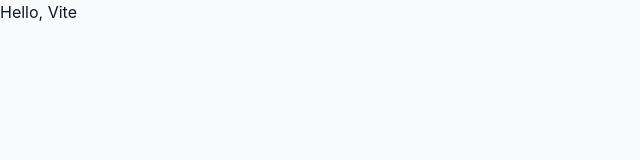
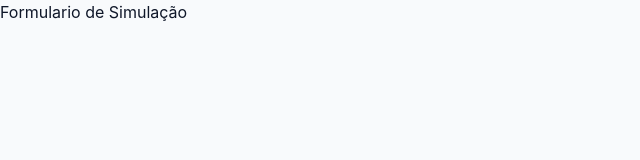
Before and after one commit to Otaviocuriel/dio-ai-react-frontend, a React (Vite) app in the folder planejaIA/: page / in a window 1280 px wide. Shown: the top 160 px of the page, without its empty margins (0-640 px from the left). Built offline with nearby package versions, Linux system fonts and the light colour scheme.

Commit message:
feat: Configurando as Rotas da Aplicação com React DOM

```diff
--- a/planejaIA/package.json
+++ b/planejaIA/package.json
@@ -14,6 +14,7 @@
     "@tailwindcss/vite": "^4.3.1",
     "react": "^19.2.7",
     "react-dom": "^19.2.7",
+    "react-router-dom": "^7.18.0",
     "tailwindcss": "^4.3.1"
   },
   "devDependencies": {
--- a/planejaIA/src/App.tsx
+++ b/planejaIA/src/App.tsx
@@ -1,11 +1,11 @@
+import { RouterProvider } from "react-router-dom"
+
+import { router } from './router'
+
 function App() {
 
   return (
-    <>
-    <h1>
-      Hello, Vite
-    </h1>
-    </>
+    <RouterProvider router={router} />
   )
 }
 
--- /dev/null
+++ b/planejaIA/src/router.tsx
@@ -0,0 +1,20 @@
+import { createBrowserRouter } from 'react-router-dom'
+
+export const router = createBrowserRouter([
+  {
+    children: [
+      {
+        path: '/',
+        element: <h1> Formulario de Simulação </h1>,
+      },
+      {
+        path: '/resultado   ',
+        element: <h1> Resultado da Simulação </h1>
+      },
+      {
+        path: '/historico',
+        element: <h1> Histórico de Simulações </h1>,
+      },
+    ],
+  },
+])
```
Also changed, not shown: 1 other file (tests, documents, lock files or other folders).
